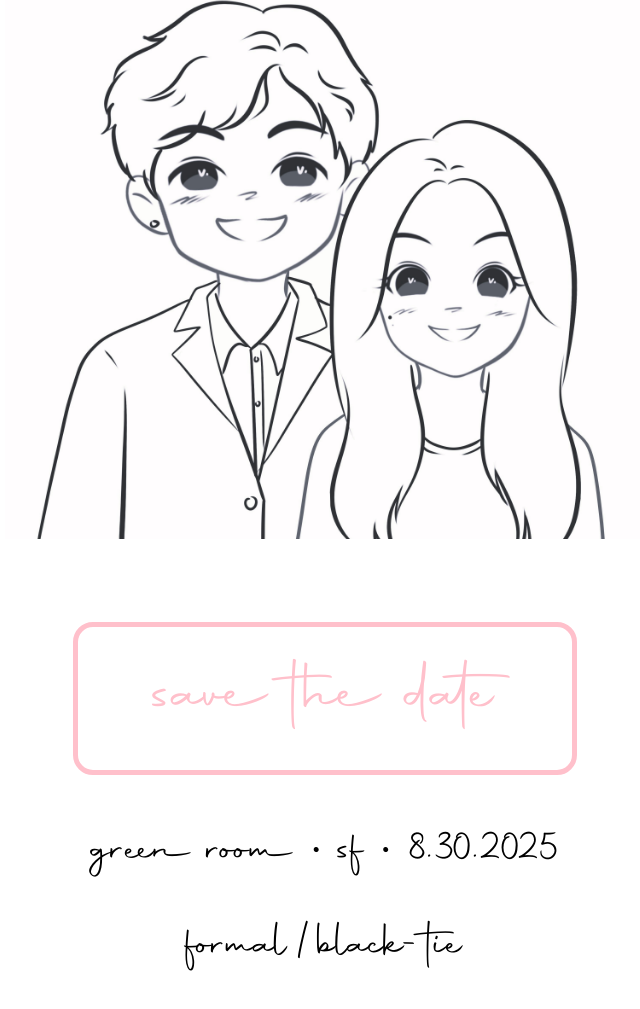
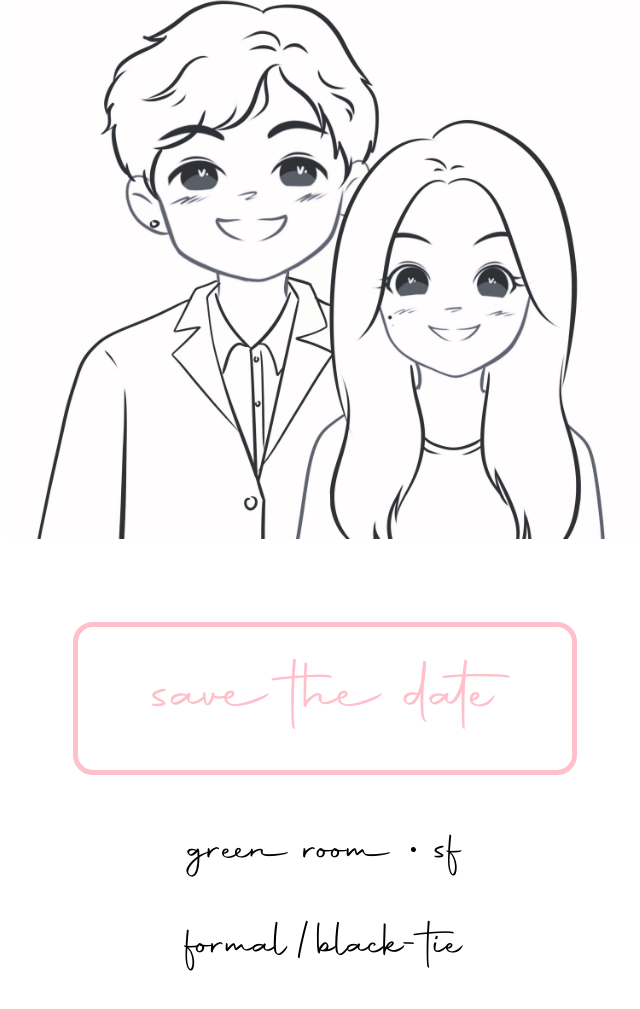
Before and after one commit to bzhang1670/brianmaliawedding, a website: page save-the-date.html in a window 1280 px wide. Shown: the part 109-1118 px from the top of the page, without its empty margins (315-955 px from the left). Drawn offline with Linux system fonts and the light colour scheme.

Commit message:
remove date

```diff
--- a/save-the-date.html
+++ b/save-the-date.html
@@ -16,7 +16,7 @@
 </div>
 <div style="text-align: center; padding: 15px">
 	<div style="margin-left:auto; margin-right:auto">
-		<text class="save-the-date subtitle-text" > green room • sf • 8.30.2025 </text>
+		<text class="save-the-date subtitle-text" > green room • sf </text>
 	</div>
 	<text class="save-the-date subtitle-text"> formal/black-tie </text>
 </div>
```
